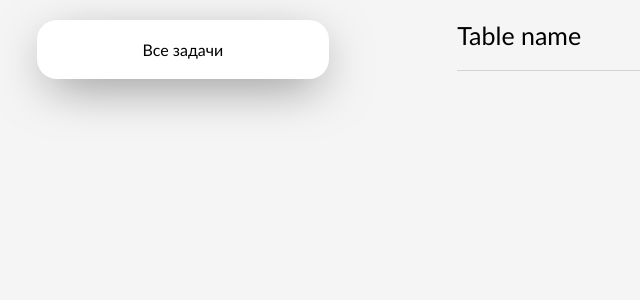
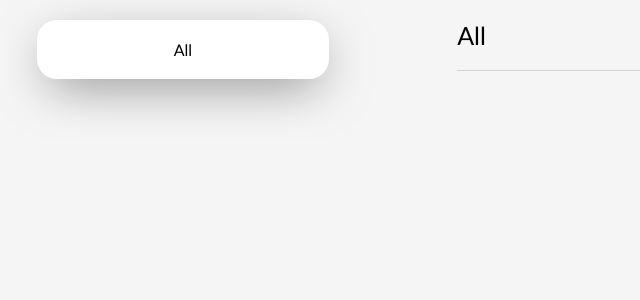
Before and after one commit to PanMax13/django_todolist2.0, a Django app: page /categories/1/ in a window 1280 px wide. Shown: the part 40-340 px from the top of that part, without its empty margins (0-640 px from the left). Run offline with Django 4.2, Linux system fonts and the light colour scheme; data that the repository does not hold is empty; the page is wider than the window, and the part outside it is not shown.

Commit message:
remove register form, add category of tasks in filter

```diff
--- a/todolist/main/templates/base.html
+++ b/todolist/main/templates/base.html
@@ -16,7 +16,7 @@
     <div class="main_block">
         <div class="tables">
             <div class="tables_list">
-                <a href="{% url 'category' 'all' %}" class="table_name_link"><div class="table_name">Все задачи</div></a>
+                <a href="{% url 'category' 'all' %}" class="table_name_link"><div class="table_name">All</div></a>
                 {% tables_categories as tables %}
                 {% for table in tables %}
                 <a href="{% url 'category' table.slug %}" class="table_name_link"><div class="table_name">{{ table.category }}</div></a>
@@ -30,10 +30,10 @@
         </div>
         <div class="table">
             <div class="selected_table">
-                <div class="selected_table_name">Table name</div>
+                {% block tasks %} {% endblock %}
+                <!--<div class="selected_table_name"></div>
                 <div class="selected_table_tasks">
-                    {% block tasks %} {% endblock %}
-                    <!--<div class="selected_table_task">
+                    <div class="selected_table_task">
                         <div class="task number">1</div>
                         <div class="task title">feed the dog</div>
                         <div class="task discription">put food for dog's plate</div>
--- a/todolist/main/templates/show_tasks.html
+++ b/todolist/main/templates/show_tasks.html
@@ -1,12 +1,15 @@
 {% extends 'base.html' %}
 
 {% block tasks %}
+<div class="selected_table_name">{{table_name}}</div>
+<div class="selected_table_tasks">
 {% for task in tasks %}
 <div class="selected_table_task">
     <div class="task number">{{ forloop.counter }}</div>
     <div class="task title">{{ task.title }}</div>
-    <div class="task discription">{{ task.discription }}</div>
+    <div class="task discription">{{ task.discription|truncatechars_html:45 }}</div>
     <div class="task data">{{ task.date }}</div>
 </div>
 {% endfor %}
+</div>
 {% endblock %}
--- a/todolist/main/views.py
+++ b/todolist/main/views.py
@@ -10,11 +10,15 @@ def all(request):
 def filter_url(request, slug='all'):
     try:
         table = Tables.objects.get(slug=slug)
+        category = table.category
         tasks = Tasks.objects.filter(category=table.id)
     except:
         tasks = Tasks.objects.all()
+        category = 'All'
+
 
     context = {
+        'table_name': category,
         'tasks': tasks
     }
 
```
